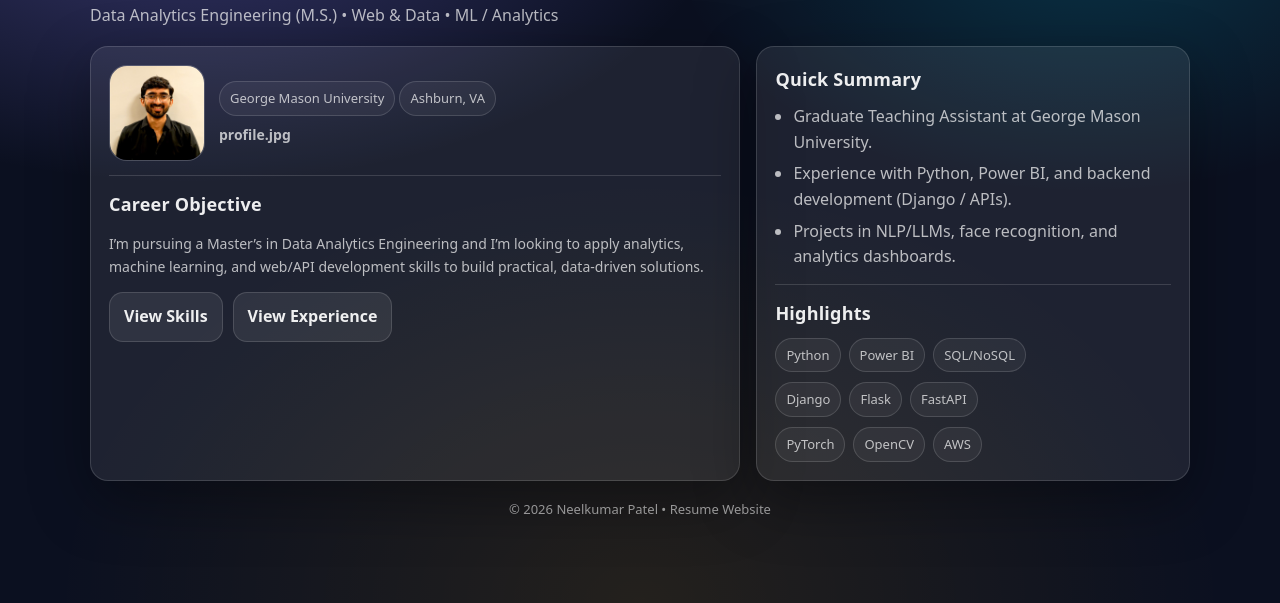
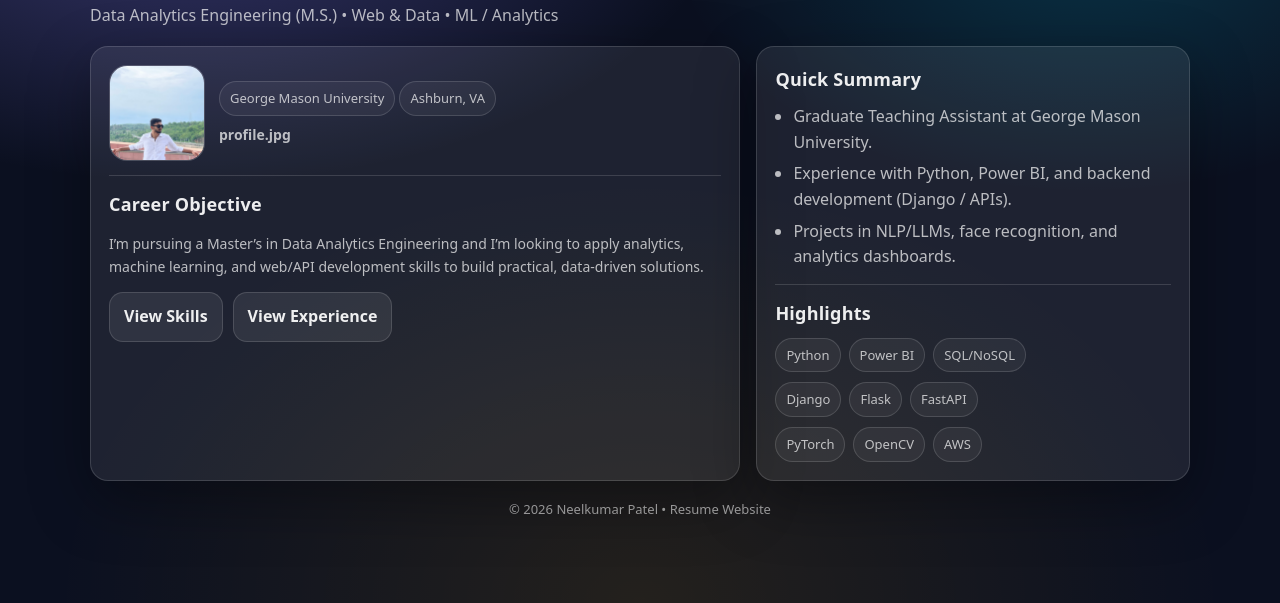
Before and after one commit to Neel-2601/resume-website, a plain HTML site: page index.html in a window 1280 px wide. Shown: the part 197-800 px from the top of the page. Drawn offline with Linux system fonts and the light colour scheme.

Commit message:
Update index.html

```diff
--- a/index.html
+++ b/index.html
@@ -29,7 +29,7 @@
     <div class="grid">
       <section class="card">
         <div class="profile">
-          <img class="avatar" src="images/profile_1.jpg" alt="Profile photo of Neelkumar Patel" />
+          <img class="avatar" src="Images/profile.jpg" alt="Profile photo of Neelkumar Patel" />
           <div>
             <div class="badge">George Mason University</div>
             <div class="badge">Ashburn, VA</div>
```
